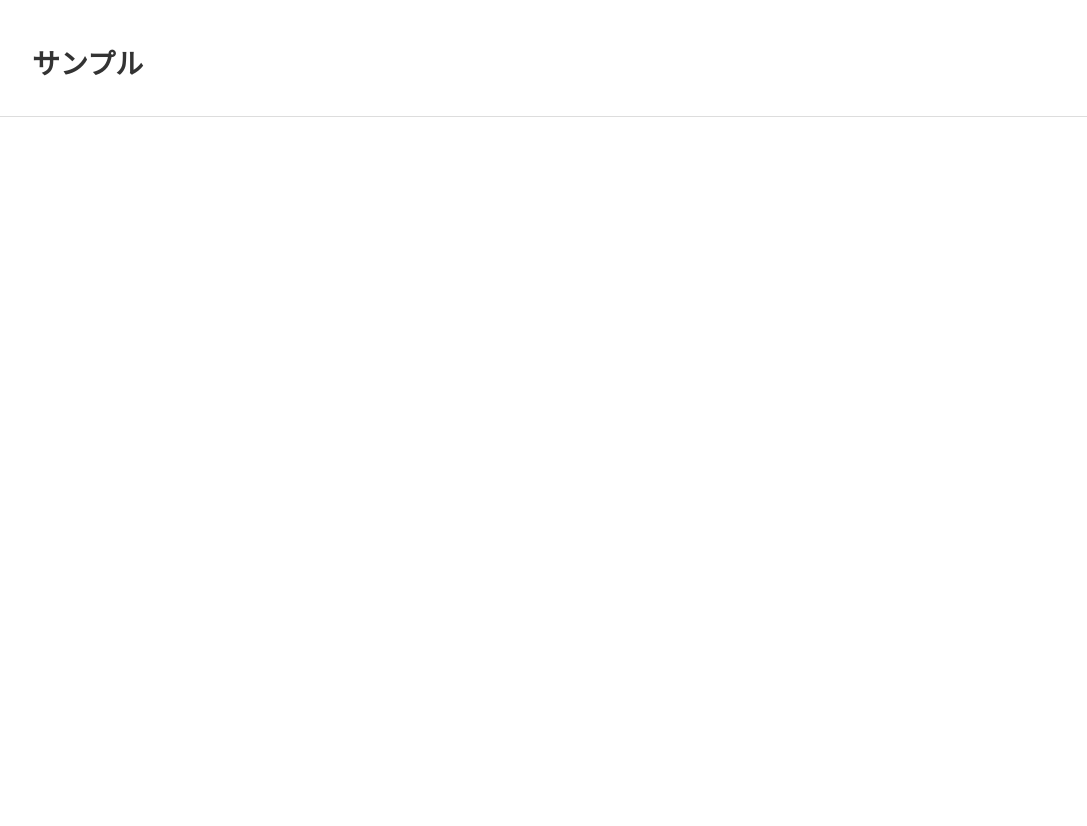
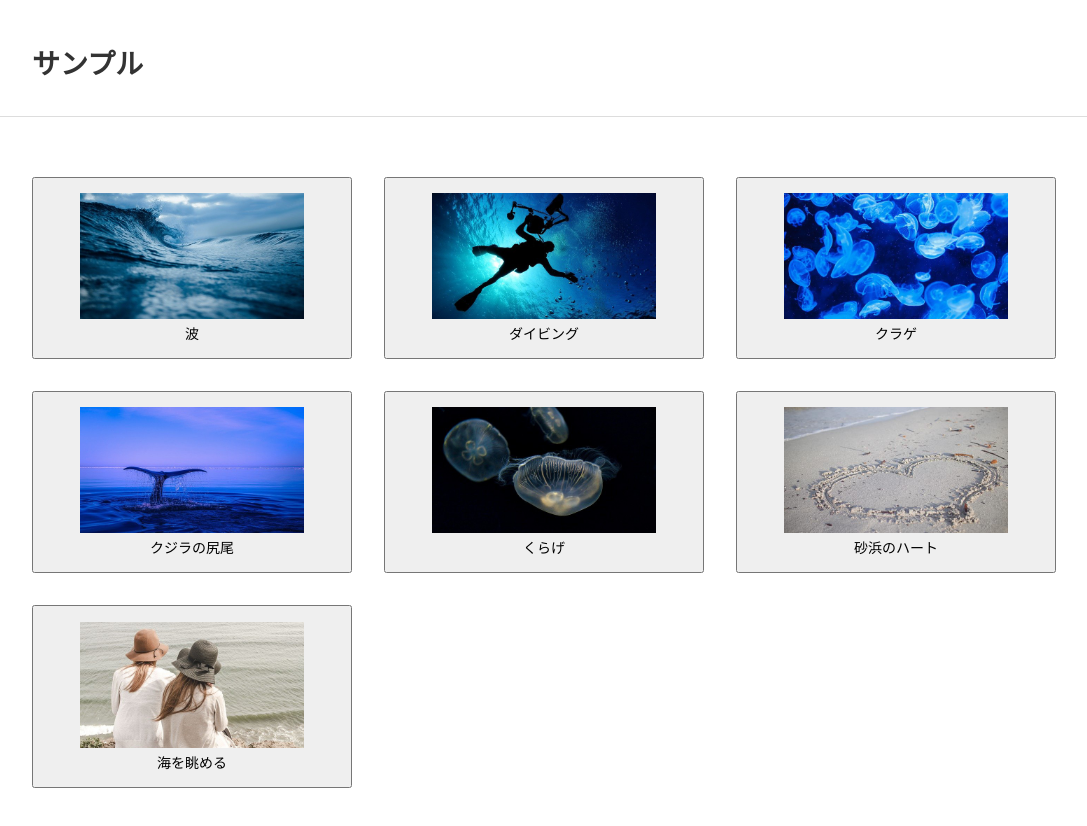
Before and after one commit to amaotosarasa/test-app, a React (Create React App) app: page /modal in a window 1280 px wide. Before the commit this address had no page. Shown: the top 826 px of the page, without its empty margins (96-1183 px from the left). Before the commit the page ends 800 px from the top, so only its background shows below. Built offline with nearby package versions, Linux system fonts and the light colour scheme.

Commit message:
[add/modifiy] イメージギャラリー用コンポネ

```diff
--- a/src/App.jsx
+++ b/src/App.jsx
@@ -1,5 +1,6 @@
 import {Routes, Route} from 'react-router-dom';
 import {TopPage} from './page/TopPage';
+import {ModalPage} from './page/ModalPage';
 import {Header} from './component/Header';
 
 import './common/css/common.css';
@@ -10,6 +11,7 @@ function App() {
       <Header>サンプル</Header>
       <Routes>
         <Route path="/" element={<TopPage />} />
+        <Route path="/modal" element={<ModalPage />} />
       </Routes>
     </div>
   );
--- /dev/null
+++ b/src/atom/ImgType01.jsx
@@ -0,0 +1,10 @@
+
+export const ImgType01= props =>{
+    const {children, img, alt} = props;
+    return(
+        <figure>
+            <img src={img} alt={alt} />
+            <figcaption>{children}</figcaption>
+        </figure>
+    )
+}
--- /dev/null
+++ b/src/common/css/imgGallery.css
@@ -0,0 +1,20 @@
+
+/* --------------------------------------------------
+    imgGallery
+-------------------------------------------------- */
+.imgList{
+    display: flex;
+    flex-wrap: wrap;
+    gap: calc( (var(--contentsWidth) -  320px * 3) / 2);
+}
+
+.imgList__item{
+    max-width: 320px;
+
+}
+.imgList figcaption{
+    margin-top: 0.5em;
+    font-size: 14px;
+    line-height: 1.2;
+    text-align: center;
+}
--- /dev/null
+++ b/src/component/ImgGallery.jsx
@@ -0,0 +1,38 @@
+import { useState } from 'react';
+import {ImgType01} from '../atom/ImgType01';
+
+import '../common/css/imgGallery.css';
+
+export const ImgGallery = props =>{
+    const {data} = props;
+    const [modalImg, setModalImg] = useState({});
+    const onClickModal = (e)=>{
+        const target = e.currentTarget;
+        const nweObj = {
+            img: target.dataset.img,
+            alt: target.querySelector('img').getAttribute('alt')
+        }
+        console.log(nweObj);
+        setModalImg(nweObj)
+    }
+    return(
+        <main className="section01">
+            <section className="section__inr">
+                <ui className="imgList">
+                    {
+                        data.map((item, i) =>(
+                            <li className='imgList__item' key={i}>
+                                <button onClick={onClickModal} data-img={item.bigImg}>
+                                    <ImgType01 img={item.smallImg} alt={item.text}>{item.text}</ImgType01>
+                                </button>
+                            </li>
+                        ))
+                    }
+                </ui>
+            </section>
+            <div className='modal'>
+                <ImgType01 img={modalImg.img} alt={modalImg.alt}>{modalImg.alt}</ImgType01>
+            </div>
+        </main>
+    )
+}
--- a/src/page/ModalPage.jsx
+++ b/src/page/ModalPage.jsx
@@ -1,8 +1,50 @@
+import {ImgGallery} from '../component/ImgGallery';
 
 export const ModalPage = props =>{
+    const ModalImgData = [
+        {
+            smallImg:`${process.env.PUBLIC_URL}/img/modal_img_01s.jpg`,
+            bigImg:`${process.env.PUBLIC_URL}/img/modal_img_01l.jpg`,
+            text:'波'
+        },
+        {
+            smallImg:`${process.env.PUBLIC_URL}/img/modal_img_02s.jpg`,
+            bigImg:`${process.env.PUBLIC_URL}/img/modal_img_02l.jpg`,
+            text:'ダイビング'
+        },
+        {
+            smallImg:`${process.env.PUBLIC_URL}/img/modal_img_03s.jpg`,
+            bigImg:`${process.env.PUBLIC_URL}/img/modal_img_03l.jpg`,
+            text:'クラゲ'
+        },
+        {
+            smallImg:`${process.env.PUBLIC_URL}/img/modal_img_04s.jpg`,
+            bigImg:`${process.env.PUBLIC_URL}/img/modal_img_04l.jpg`,
+            text:'クジラの尻尾'
+        },
+        {
+            smallImg:`${process.env.PUBLIC_URL}/img/modal_img_05s.jpg`,
+            bigImg:`${process.env.PUBLIC_URL}/img/modal_img_05l.jpg`,
+            text:'くらげ'
+        },
+        {
+            smallImg:`${process.env.PUBLIC_URL}/img/modal_img_06s.jpg`,
+            bigImg:`${process.env.PUBLIC_URL}/img/modal_img_06l.jpg`,
+            text:'砂浜のハート'
+        },
+        {
+            smallImg:`${process.env.PUBLIC_URL}/img/modal_img_07s.jpg`,
+            bigImg:`${process.env.PUBLIC_URL}/img/modal_img_07l.jpg`,
+            text:'海を眺める'
+        }
+    ]
     return(
-        <>
-
-        </>
+        <section className="section01">
+            <div className="section__inr">
+                <div>
+                    <ImgGallery data={ModalImgData} />
+                </div>
+            </div>
+        </section>
     )
 }
```
